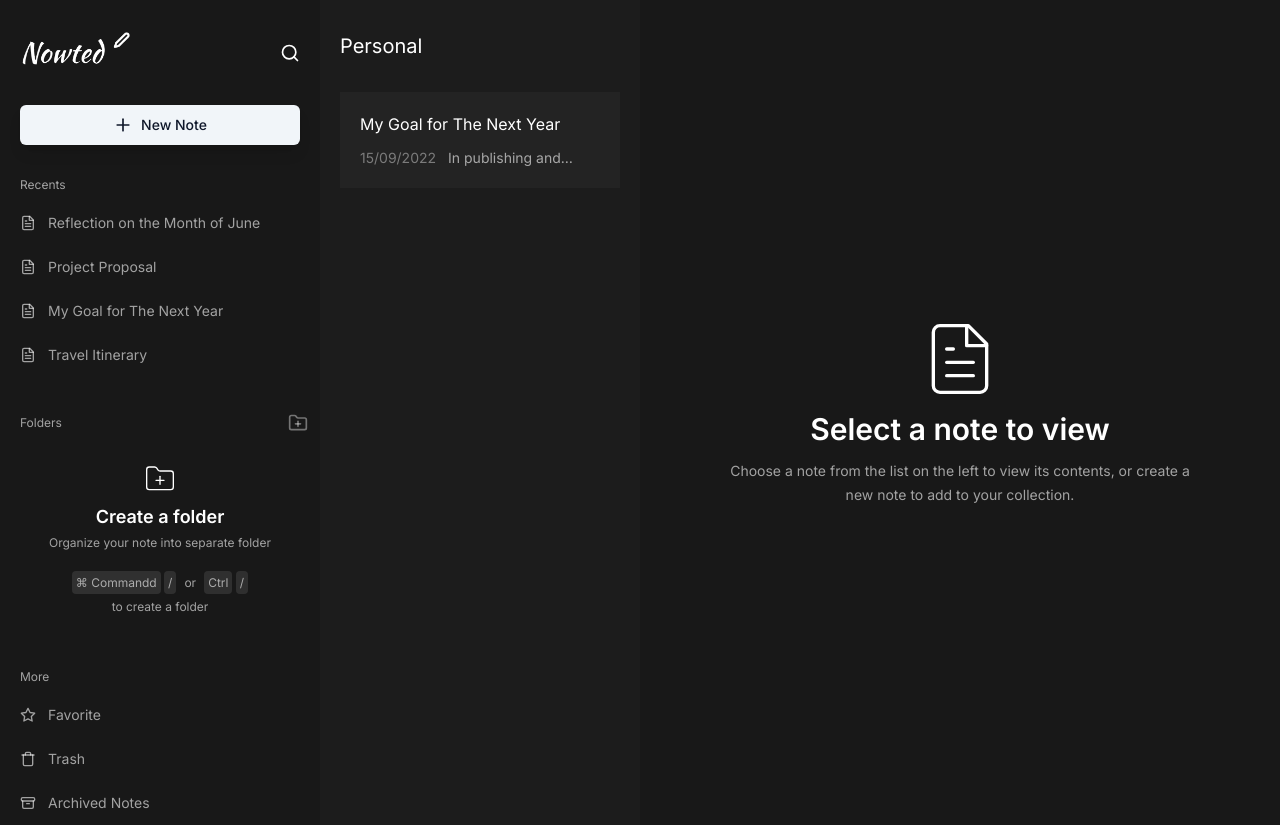
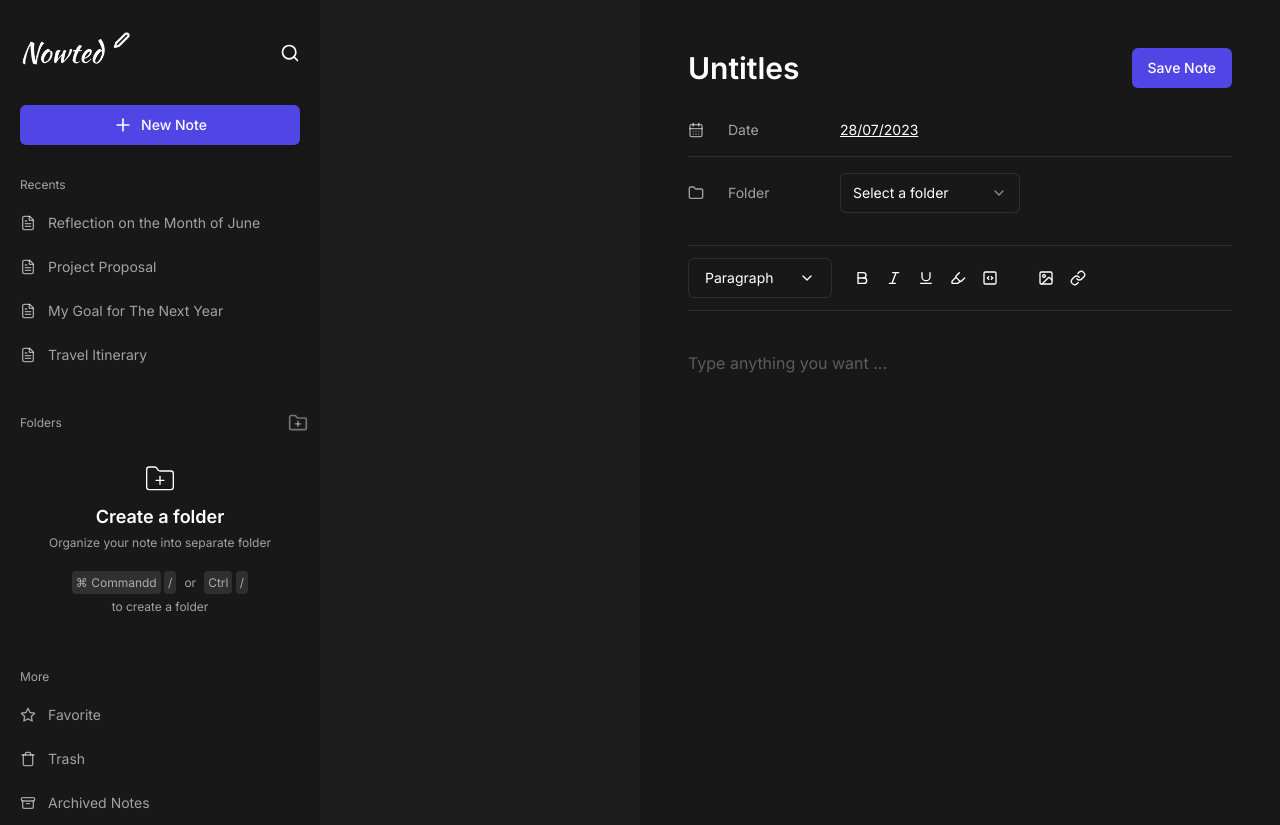
Before and after one commit to irsyaddd/nowted, a Next.js app: page / in a window 1280 px wide. Built offline with nearby package versions, Linux system fonts and the light colour scheme.

Commit message:
create note flow

```diff
--- a/app/page.tsx
+++ b/app/page.tsx
@@ -1,10 +1,20 @@
+"use client";
+
 import ContentList from "@/components/content-list";
 import ContentView from "@/components/content-view";
 import SidebarMenu from "@/components/sidebar-menu";
+import { useNoteStore } from "@/zustand/noteStore";
 
 export default function Home() {
+  const { createFolderMode, setCreateFolderMode } = useNoteStore();
   return (
     <main className="flex min-h-screen">
+      {createFolderMode && (
+        <div
+          className="absolute z-10 w-full h-screen bg-transparent"
+          onClick={() => setCreateFolderMode(false)}
+        />
+      )}
       <SidebarMenu />
       <ContentList />
       <ContentView />
--- a/components/content-view.tsx
+++ b/components/content-view.tsx
@@ -6,24 +6,47 @@
   DropdownMenu,
   DropdownMenuContent,
   DropdownMenuItem,
+  DropdownMenuLabel,
+  DropdownMenuRadioGroup,
+  DropdownMenuRadioItem,
+  DropdownMenuSeparator,
   DropdownMenuTrigger,
 } from "@/components/ui/dropdown-menu";
 import { Button } from "@/components/ui/button";
 import {
   Archive,
   CalendarDays,
+  ChevronDown,
   Folder,
   MoreHorizontal,
   Star,
   Trash,
 } from "lucide-react";
+import {
+  Select,
+  SelectContent,
+  SelectGroup,
+  SelectItem,
+  SelectLabel,
+  SelectTrigger,
+  SelectValue,
+} from "@/components/ui/select";
 import { Separator } from "@/components/ui/separator";
 import { useNoteStore } from "@/zustand/noteStore";
 import Tiptap from "./tiptapWithContext/tiptap";
+import { FolderProps } from "@/types";
 
 export default function ContentView() {
-  const { dataNoteDetail, setCreateFolderMode } = useNoteStore();
+  const { folderListz, dataNoteDetail } = useNoteStore();
   const [isMounted, setIsMounted] = useState(false);
+  const createdDate = () => {
+    const today = new Date();
+    const date = today.getDate().toString().padStart(2, "0");
+    const month = (today.getMonth() + 1).toString().padStart(2, "0");
+    const year = today.getFullYear().toString();
+
+    return `${date}/${month}/${year}`;
+  };
 
   useEffect(() => {
     setIsMounted(true);
@@ -32,12 +55,55 @@
   if (!isMounted) {
     return null;
   }
+
   return (
     <section
       id="content-view"
       className="flex flex-col flex-auto w-20 gap-8 p-12 text-white bg-noted"
     >
-      {dataNoteDetail ? (
+      {
+        <>
+          <div className="flex items-center justify-between w-full">
+            <p className="text-3xl font-semibold">Untitles</p>
+            <Button className="text-white bg-indigo-600 hover:bg-indigo-500">
+              Save Note
+            </Button>
+          </div>
+          <div className="flex flex-col gap-4">
+            <div className="flex text-sm">
+              <div className="flex items-center gap-6 text-white/60">
+                <CalendarDays className="w-4 h-4" />
+                <p className="w-28">Date</p>
+              </div>
+              <p className="underline">{createdDate()}</p>
+            </div>
+            <Separator className="bg-white/10" />
+            <div className="flex text-sm">
+              <div className="flex items-center gap-6 text-white/60">
+                <Folder className="w-4 h-4" />
+                <p className="w-28">Folder</p>
+              </div>
+              <Select>
+                <SelectTrigger className="justify-between font-normal border hover:text-white bg-noted border-white/10 w-[180px]">
+                  <SelectValue placeholder="Select a folder" />
+                </SelectTrigger>
+                <SelectContent className="w-full text-white border bg-noted border-white/10 drop-shadow-lg">
+                  <SelectGroup>
+                    <SelectLabel>Folder List</SelectLabel>
+                    {folderListz.map((item: FolderProps, idx) => (
+                      <SelectItem value={item.title} key={idx}>
+                        {item.title}
+                      </SelectItem>
+                    ))}
+                  </SelectGroup>
+                </SelectContent>
+              </Select>
+            </div>
+          </div>
+          <Tiptap />
+        </>
+      }
+      {/* {dataNoteDetail ? (
         <>
           <div className="flex justify-between w-full">
             <p className="text-3xl font-semibold">{dataNoteDetail.title}</p>
@@ -49,7 +115,7 @@
                   className="bg-transparent border rounded-full hover:bg-transparent border-white/40"
                 >
                   <MoreHorizontal className="w-6 h-6 text-white/40" />
-                  <span className="sr-only">Toggle theme</span>
+                  <span className="sr-only">More menu Option</span>
                 </Button>
               </DropdownMenuTrigger>
               <DropdownMenuContent
@@ -93,7 +159,7 @@
         </>
       ) : (
         <EmptyState />
-      )}
+      )} */}
     </section>
   );
 }
--- a/components/sidebar-menu.tsx
+++ b/components/sidebar-menu.tsx
@@ -24,6 +24,7 @@
   Search,
   Star,
   Trash,
+  XSquare,
 } from "lucide-react";
 import Image from "next/image";
 import { useCallback, useEffect, useState } from "react";
@@ -105,21 +106,16 @@
     },
     [setCreateFolderMode]
   );
-  const handleClick = useCallback(() => {
-    setCreateFolderMode(false);
-  }, [setCreateFolderMode]);
 
   useEffect(() => {
     document.addEventListener("keydown", handleKeyDown);
     document.addEventListener("keydown", createFolderByKey);
-    window.addEventListener("click", handleClick);
 
     return () => {
       document.removeEventListener("keydown", handleKeyDown);
       document.removeEventListener("keydown", createFolderByKey);
-      window.removeEventListener("click", handleClick);
     };
-  }, [handleKeyDown, createFolderByKey, handleClick]);
+  }, [handleKeyDown, createFolderByKey]);
 
   const renderFolder = () => {
     let folder;
@@ -203,7 +199,10 @@
           <Image alt="Nowted Logo" src={nowted} width={110} height={40} />
           <Search className="w-5 h-5 text-white" />
         </div>
-        <Button variant={"secondary"} className="w-full shadow-lg">
+        <Button
+          variant={"secondary"}
+          className="w-full text-white bg-indigo-600 shadow-lg hover:bg-indigo-500"
+        >
           <Plus className="w-5 h-5 mr-2" />
           New Note
         </Button>
@@ -234,17 +233,19 @@
       <div>
         <div className="flex items-center justify-between">
           <p className="pb-2 pl-5 text-xs ">Folders</p>
-
           <Button
             variant={"outline"}
             size={"icon"}
-            onClick={(event) => {
-              event.stopPropagation();
-              setCreateFolderMode(true);
+            onClick={(e) => {
+              setCreateFolderMode(!createFolderMode);
             }}
             className="mb-2 mr-2 bg-transparent border-none hover:bg-white/20"
           >
-            <FolderPlus className="w-5 h-5 text-white/40" />
+            {!createFolderMode ? (
+              <FolderPlus className="w-5 h-5 text-white/40" />
+            ) : (
+              <XSquare className="w-5 h-5 text-white/40" />
+            )}
           </Button>
         </div>
         {createFolderMode && (
--- a/components/tiptapWithContext/tiptap.tsx
+++ b/components/tiptapWithContext/tiptap.tsx
@@ -1,3 +1,5 @@
+"use client";
+
 import "./styles.scss";
 import { Underline as UnderlineTiptap } from "@tiptap/extension-underline";
 import { Image as ImageTiptap } from "@tiptap/extension-image";
@@ -5,7 +7,16 @@
 import Highlight from "@tiptap/extension-highlight";
 import { EditorProvider, useCurrentEditor } from "@tiptap/react";
 import StarterKit from "@tiptap/starter-kit";
-import { useState } from "react";
+import { MouseEventHandler, useEffect, useState } from "react";
+import {
+  Select,
+  SelectContent,
+  SelectGroup,
+  SelectItem,
+  SelectLabel,
+  SelectTrigger,
+  SelectValue,
+} from "@/components/ui/select";
 import {
   Bold,
   ChevronDown,
@@ -30,7 +41,8 @@
 } from "@/components/ui/dropdown-menu";
 import { ElementTagText } from "@/lib/utils";
 
-export default function Tiptap({ content }: { content: string }) {
+export default function Tiptap({ content }: { content?: string }) {
+  const [isMounted, setIsMounted] = useState(false);
   const [position, setPosition] = useState("bottom");
   const [size, setSize] = useState("16");
   const MenuBar = () => {
@@ -54,10 +66,7 @@
             <DropdownMenuContent className="text-white border bg-noted border-white/10 w-36 drop-shadow-lg">
               <DropdownMenuLabel>Element Tag</DropdownMenuLabel>
               <DropdownMenuSeparator className="bg-white/10" />
-              <DropdownMenuRadioGroup
-                value={position}
-                onValueChange={setPosition}
-              >
+              <DropdownMenuRadioGroup>
                 <DropdownMenuRadioItem
                   value="Heading 1"
                   onClick={() =>
@@ -214,6 +223,14 @@
         "focus:outline outline-offset-12 outline-1 outline-indigo-600 mt-2",
     },
   };
+
+  useEffect(() => {
+    setIsMounted(true);
+  }, []);
+
+  if (!isMounted) {
+    return null;
+  }
   return (
     <EditorProvider
       slotBefore={<MenuBar />}
--- /dev/null
+++ b/components/ui/select.tsx
@@ -0,0 +1,122 @@
+"use client";
+
+import * as React from "react";
+import * as SelectPrimitive from "@radix-ui/react-select";
+import { Check, ChevronDown } from "lucide-react";
+
+import { cn } from "@/lib/utils";
+
+const Select = SelectPrimitive.Root;
+
+const SelectGroup = SelectPrimitive.Group;
+
+const SelectValue = SelectPrimitive.Value;
+
+const SelectTrigger = React.forwardRef<
+  React.ElementRef<typeof SelectPrimitive.Trigger>,
+  React.ComponentPropsWithoutRef<typeof SelectPrimitive.Trigger>
+>(({ className, children, ...props }, ref) => (
+  <SelectPrimitive.Trigger
+    ref={ref}
+    className={cn(
+      "flex h-10 w-full items-center justify-between rounded-md border border-input bg-background px-3 py-2 text-sm ring-offset-background placeholder:text-muted-foreground focus:outline-none focus:ring-2 focus:ring-ring focus:ring-offset-2 disabled:cursor-not-allowed disabled:opacity-50",
+      className
+    )}
+    {...props}
+  >
+    {children}
+    <SelectPrimitive.Icon asChild>
+      <ChevronDown className="w-4 h-4 opacity-50" />
+    </SelectPrimitive.Icon>
+  </SelectPrimitive.Trigger>
+));
+SelectTrigger.displayName = SelectPrimitive.Trigger.displayName;
+
+const SelectContent = React.forwardRef<
+  React.ElementRef<typeof SelectPrimitive.Content>,
+  React.ComponentPropsWithoutRef<typeof SelectPrimitive.Content>
+>(({ className, children, position = "popper", ...props }, ref) => (
+  <SelectPrimitive.Portal>
+    <SelectPrimitive.Content
+      ref={ref}
+      className={cn(
+        "relative z-50 min-w-[8rem] overflow-hidden rounded-md border bg-popover text-popover-foreground shadow-md data-[state=open]:animate-in data-[state=closed]:animate-out data-[state=closed]:fade-out-0 data-[state=open]:fade-in-0 data-[state=closed]:zoom-out-95 data-[state=open]:zoom-in-95 data-[side=bottom]:slide-in-from-top-2 data-[side=left]:slide-in-from-right-2 data-[side=right]:slide-in-from-left-2 data-[side=top]:slide-in-from-bottom-2",
+        position === "popper" &&
+          "data-[side=bottom]:translate-y-1 data-[side=left]:-translate-x-1 data-[side=right]:translate-x-1 data-[side=top]:-translate-y-1",
+        className
+      )}
+      position={position}
+      {...props}
+    >
+      <SelectPrimitive.Viewport
+        className={cn(
+          "p-1",
+          position === "popper" &&
+            "h-[var(--radix-select-trigger-height)] w-full min-w-[var(--radix-select-trigger-width)]"
+        )}
+      >
+        {children}
+      </SelectPrimitive.Viewport>
+    </SelectPrimitive.Content>
+  </SelectPrimitive.Portal>
+));
+SelectContent.displayName = SelectPrimitive.Content.displayName;
+
+const SelectLabel = React.forwardRef<
+  React.ElementRef<typeof SelectPrimitive.Label>,
+  React.ComponentPropsWithoutRef<typeof SelectPrimitive.Label>
+>(({ className, ...props }, ref) => (
+  <SelectPrimitive.Label
+    ref={ref}
+    className={cn("py-1.5 pl-3 pr-2 text-sm font-semibold", className)}
+    {...props}
+  />
+));
+SelectLabel.displayName = SelectPrimitive.Label.displayName;
+
+const SelectItem = React.forwardRef<
+  React.ElementRef<typeof SelectPrimitive.Item>,
+  React.ComponentPropsWithoutRef<typeof SelectPrimitive.Item>
+>(({ className, children, ...props }, ref) => (
+  <SelectPrimitive.Item
+    ref={ref}
+    className={cn(
+      "relative flex cursor-default select-none items-center rounded-sm p-3 text-sm outline-none focus:bg-white/10 focus:text-white data-[disabled]:pointer-events-none data-[disabled]:opacity-50",
+      className
+    )}
+    {...props}
+  >
+    <SelectPrimitive.ItemText className="ml-3">
+      {children}
+    </SelectPrimitive.ItemText>
+    <span className="flex h-3.5 w-3.5 items-center justify-between absolute right-0 mr-4">
+      <SelectPrimitive.ItemIndicator>
+        <Check className="w-4 h-4" />
+      </SelectPrimitive.ItemIndicator>
+    </span>
+  </SelectPrimitive.Item>
+));
+SelectItem.displayName = SelectPrimitive.Item.displayName;
+
+const SelectSeparator = React.forwardRef<
+  React.ElementRef<typeof SelectPrimitive.Separator>,
+  React.ComponentPropsWithoutRef<typeof SelectPrimitive.Separator>
+>(({ className, ...props }, ref) => (
+  <SelectPrimitive.Separator
+    ref={ref}
+    className={cn("-mx-1 my-1 h-px bg-muted", className)}
+    {...props}
+  />
+));
+SelectSeparator.displayName = SelectPrimitive.Separator.displayName;
+
+export {
+  Select,
+  SelectGroup,
+  SelectValue,
+  SelectTrigger,
+  SelectContent,
+  SelectLabel,
+  SelectItem,
+  SelectSeparator,
+};
--- a/zustand/noteStore.ts
+++ b/zustand/noteStore.ts
@@ -33,8 +33,8 @@
   dataNoteDetail: undefined,
   createFolderMode: false,
   data: {
-    title: folderList[0].title,
-    notes: notes.filter((item) => item.category === folderList[0].title),
+    title: "",
+    notes: [],
     recentSelectedIndex: undefined,
   },
   loading: false,
@@ -55,7 +55,17 @@
     const savedDataList = localStorage.getItem("folderList");
     if (savedDataList !== null) {
       const parsedDataList = JSON.parse(savedDataList);
-      set({ folderListz: parsedDataList });
+      set((state) => ({
+        data: {
+          ...state.data,
+          title: parsedDataList[0].title,
+          notes: notes.filter(
+            (item) => item.category === parsedDataList[0].title
+          ),
+          recentSelectedIndex: undefined,
+        },
+      })),
+        set({ folderListz: parsedDataList });
     } else {
       set({ folderListz: [] });
     }
```
